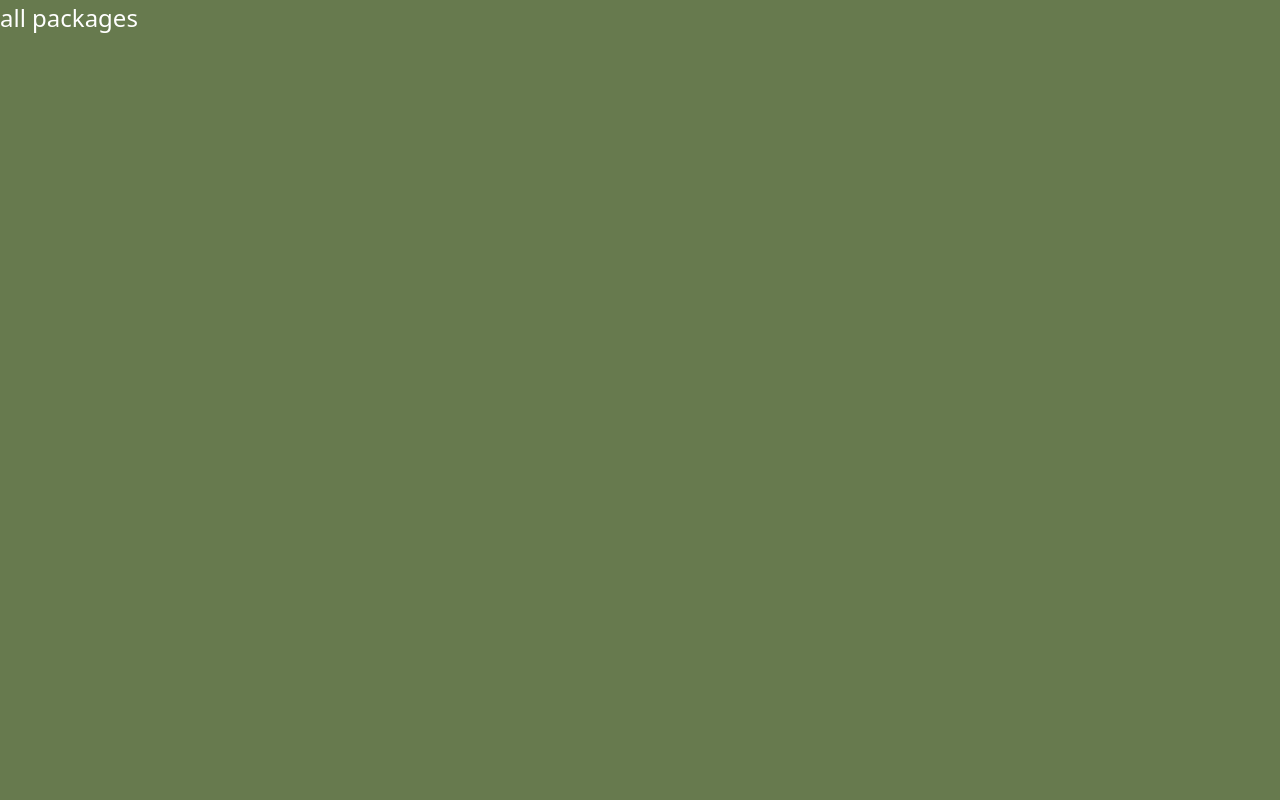
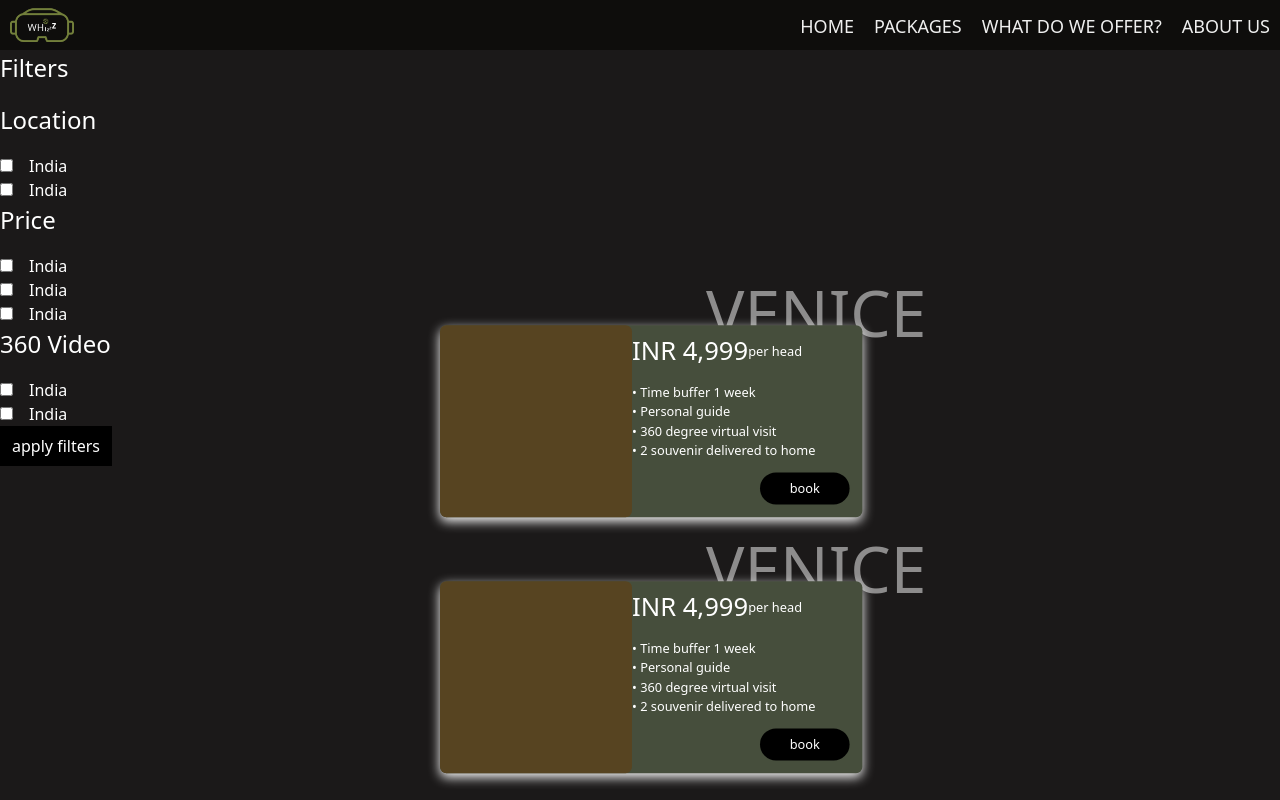
Before and after one commit to whizzz-sih/web, a React (Create React App) app: page /allpackages in a window 1280 px wide. Shown: the top 800 px of the page. Built offline with nearby package versions, Linux system fonts and the light colour scheme.

Commit message:
add more screens

```diff
--- /dev/null
+++ b/src/components/Allpackages.css
@@ -0,0 +1,10 @@
+.allpackagepage{
+    min-height: 100vh;
+    background-color: #1B1919;
+}
+
+.packagewrapper{
+    display: flex;
+    justify-content: space-between;
+
+}
--- /dev/null
+++ b/src/components/Allpackagetiles.css
@@ -0,0 +1,16 @@
+
+
+.show{
+    /* width: 70vw; */
+    /* background-color: red; */
+    display: flex;
+    flex-direction:row;
+    justify-content: space-around;
+    flex-wrap: wrap;
+    margin-bottom: 3rem;
+}
+
+.city, .show{
+    margin-top: -12rem;
+    transform: scale(0.8);
+}
--- /dev/null
+++ b/src/components/Allpackagetiles.jsx
@@ -0,0 +1,26 @@
+import City from "./City";
+import './Allpackagetiles.css'
+
+function Allpackagetiles (){
+    return (
+        <>
+        <div className="show">
+<City/>
+<City/>
+<City/>
+<City/>
+<City/>
+<City/>
+<City/>
+<City/>
+<City/>
+<City/>
+<City/>
+<City/>
+<City/>
+        </div>
+        </>
+    )
+}
+
+export default Allpackagetiles;
--- a/src/components/City.css
+++ b/src/components/City.css
@@ -62,7 +62,7 @@ button{
     bottom: 1rem;
 }
 
-.price{
+.cityprice{
     font-size: 2rem;
 
 }
--- a/src/components/City.js
+++ b/src/components/City.js
@@ -13,7 +13,7 @@ return (
 
             <div className='cardcontent'>
 <div className='cost'>
-<p className='price'>INR 4,999</p><p className='perhead'>per head</p>
+<p className='cityprice'>INR 4,999</p><p className='perhead'>per head</p>
 </div>
 <p className='features'>
 • Time buffer 1 week<br/>• Personal guide<br/>• 360 degree virtual visit<br/>• 2 souvenir delivered to home
--- /dev/null
+++ b/src/components/Description.css
@@ -0,0 +1,9 @@
+.proceedpayment{
+    /* border: none; */
+    /* border-radius: 20px; */
+    width: 20rem;
+    height: 4rem;
+    background-color: black;
+    border-radius: 5rem;
+    font-size: 1.5rem;
+}
--- /dev/null
+++ b/src/components/Filter.js
@@ -0,0 +1,33 @@
+function Filter(){
+    return (
+        <>
+        <div>
+            <div>
+                <p>Filters</p>
+                <p>Location</p>
+                <input type="checkbox" id="location" name='location' ></input>
+    <label for="location">India</label><br></br>
+    <input type="checkbox" id="location" name='location' ></input>
+    <label for="location">India</label><br></br>
+
+                <p>Price</p>
+                <input type="checkbox" id="location" name='location' ></input>
+    <label for="location">India</label><br></br>
+    <input type="checkbox" id="location" name='location' ></input>
+    <label for="location">India</label><br></br>
+    <input type="checkbox" id="location" name='location' ></input>
+    <label for="location">India</label><br></br>
+                <p>360 Video</p>
+                <input type="checkbox" id="location" name='location' ></input>
+    <label for="location">India</label><br></br>
+    <input type="checkbox" id="location" name='location' ></input>
+    <label for="location">India</label><br></br>
+                <button>apply filters</button>
+            </div>
+            <div></div>
+        </div>
+        </>
+    )
+}
+
+export default Filter;
--- /dev/null
+++ b/src/components/Whatyouget.css
@@ -0,0 +1,21 @@
+.whatyougetbox{
+    margin: 3rem;
+    display: flex;
+
+    justify-content: space-between;
+
+    flex-wrap: wrap;
+}
+
+.offer{
+    border-radius: 1rem;
+    height: 10rem;
+    width: 15rem;
+    display: flex;
+    justify-content: center;
+    align-items: center;
+    color: black;
+    font-size: 1.5rem;
+    background-color: pink;
+    margin-bottom: 3rem;
+}
--- /dev/null
+++ b/src/components/Whatyouget.js
@@ -0,0 +1,18 @@
+import './Whatyouget.css'
+
+function Whatyouget(){
+    return (
+        <>
+        <center><p style={{fontSize: '2.5rem'}}>WHAT YOU'LL GET</p></center>
+        <div className='whatyougetbox'>
+<div className='offer'>VR headset on rent</div>
+<div className='offer'>VR headset on rent</div>
+<div className='offer'>VR headset on rent</div>
+<div className='offer'>VR headset on rent</div>
+<div className='offer'>VR headset on rent</div>
+        </div>
+        </>
+    )
+}
+
+export default Whatyouget;
--- a/src/pages/Allpackages.jsx
+++ b/src/pages/Allpackages.jsx
@@ -1,7 +1,18 @@
+import Navbarr from "../components/Navv";
+import '../components/Allpackages.css'
+import Filter from "../components/Filter";
+import Allpackagetiles from "../components/Allpackagetiles";
+
 function Allpackages(){
     return (
         <>
-        <p>all packages</p>
+        <Navbarr/>
+        <div className="allpackagepage">
+<div className="packagewrapper">
+    <Filter/>
+    <Allpackagetiles/>
+</div>
+        </div>
         </>
     )
 }
--- a/src/pages/Description.jsx
+++ b/src/pages/Description.jsx
@@ -1,7 +1,26 @@
+import Frontinfo from "../components/Frontinfo";
+import Navbarr from "../components/Navv";
+import '../components/Description.css'
+import Whatyouget from "../components/Whatyouget";
+
 function Description(){
+
+    var citydesc = 'Venice, the capital of northern Italy’s Veneto region, is built on more than 100 small islands in a lagoon in the Adriatic Sea. It has no roads, just canals – including the Grand Canal thoroughfare – lined with Renaissance and Gothic palaces. The central square, Piazza San Marco, contains St. Mark’s Basilica, which is tiled with Byzantine mosaics, and the Campanile bell tower offering views of the city’s red roofs.'
     return (
         <>
-        <p>desc</p>
+      <Navbarr/>
+    <div className="liveparent">
+<Frontinfo/>
+
+<p style={{margin: '3rem'}}>{citydesc}</p>
+
+<Whatyouget/>
+<br></br>
+<center>
+<button className="proceedpayment">PROCEED TO PAYMENT</button></center>
+    <br></br>
+    </div>
+
         </>
     )
 }
```
Also changed, not shown: src/components/Filter.css (added).
